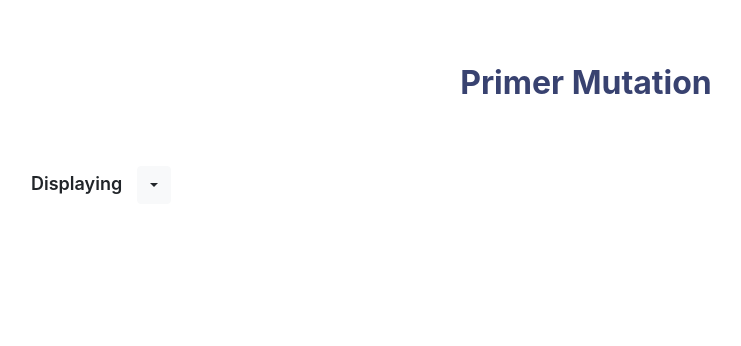
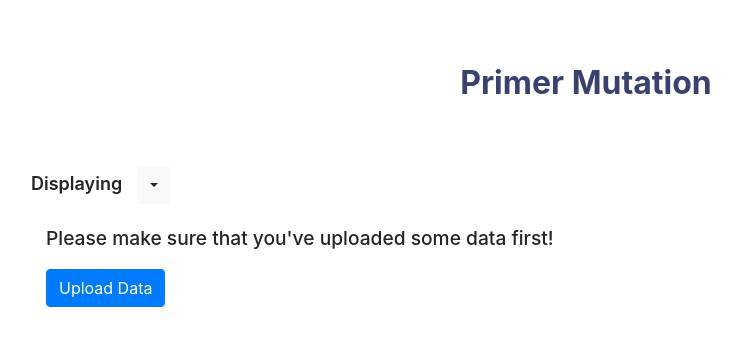
Before and after one commit to ElasticBottle/primer_checker, a React (Create React App) app: page /results in a window 1280 px wide. Shown: the top 346 px of the page, without its empty margins (54-795 px from the left). Built offline with nearby package versions, Linux system fonts and the light colour scheme.

Commit message:
✨ Catch invalid result navigation

```diff
--- a/src/components/resultDisplay/resultDisplay.css
+++ b/src/components/resultDisplay/resultDisplay.css
@@ -1,3 +1,8 @@
+.no-data {
+    font-size: larger;
+    font-weight: 500;
+}
+
 .result-display-container {
     margin-top: 20px;
 }
--- a/src/components/resultDisplay/resultDisplay.js
+++ b/src/components/resultDisplay/resultDisplay.js
@@ -1,22 +1,30 @@
 import React from 'react';
 
-import Row from 'react-bootstrap/Row';
+import Container from 'react-bootstrap/Container';
+import Button from 'react-bootstrap/Button';
+import { useHistory } from 'react-router-dom';
 
 import OverviewDisplay from '../overviewDisplay/overviewDisplay';
 import PrimerDisplay from '../primerDisplay/primerDisplay';
 
 import './resultDisplay.css';
 
-const resultDisplay = ({ toDisplay, displayData, setToDisplay }) => {
+const InputData = () => {
+    const history = useHistory();
+    return (<Container>
+        <p className='no-data'>Please make sure that you've uploaded some data first!</p>
+        <Button onClick={() => history.push('/')}>Upload Data</Button>
+    </Container>);
+}
+
+const resultDisplay = ({ toDisplay, displayData }) => {
     return (<div className='result-display-container'>
-        <Row>
-            {displayData !== undefined ?
-                toDisplay === 'Overview' ?
-                    <OverviewDisplay data={displayData} />
-                    : <PrimerDisplay data={displayData} />
-                : null
-            }
-        </Row>
+        {displayData !== undefined ?
+            toDisplay === 'Overview' ?
+                <OverviewDisplay data={displayData} />
+                : <PrimerDisplay data={displayData} />
+            : <InputData />
+        }
     </div>);
 }
 
```
